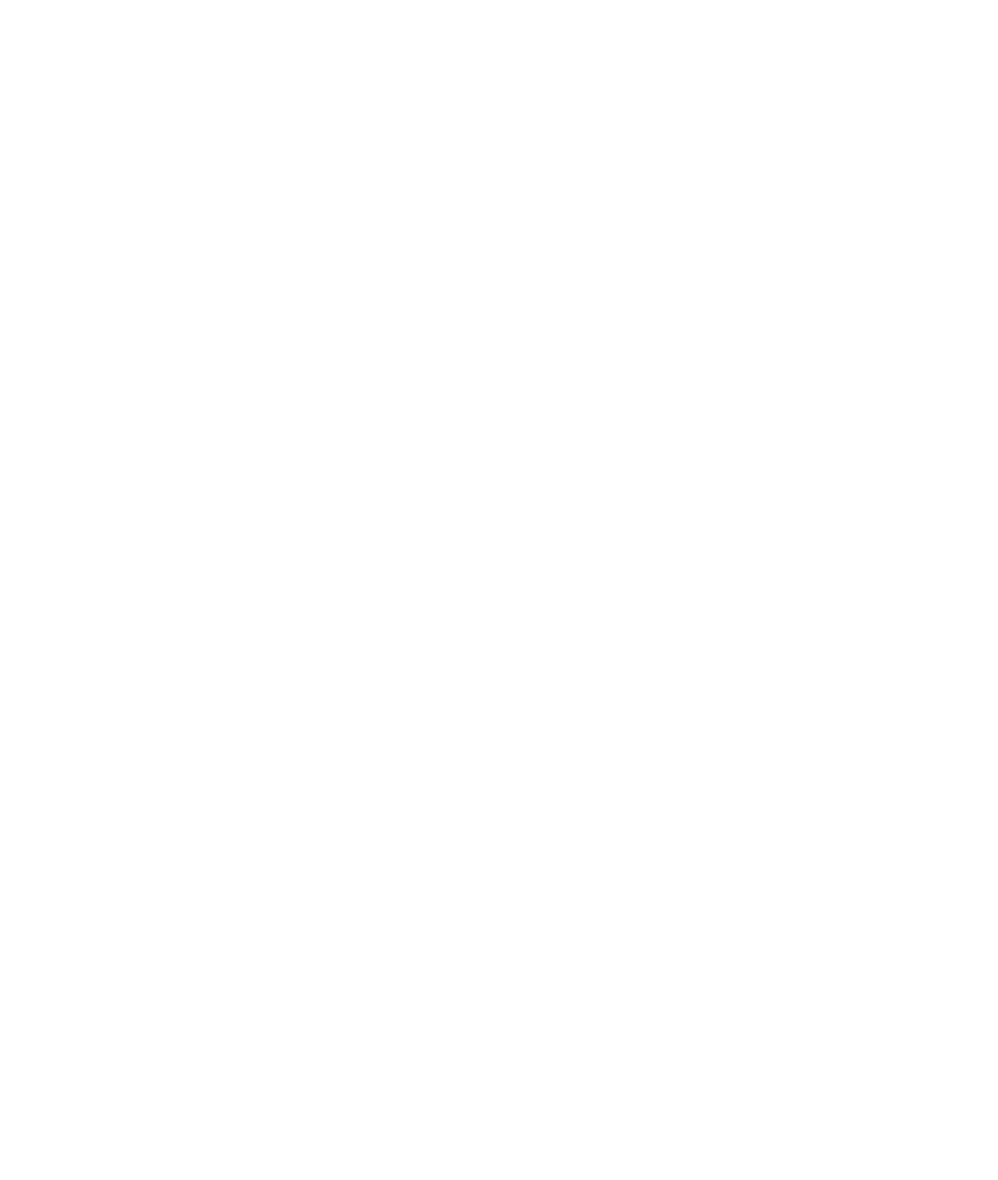
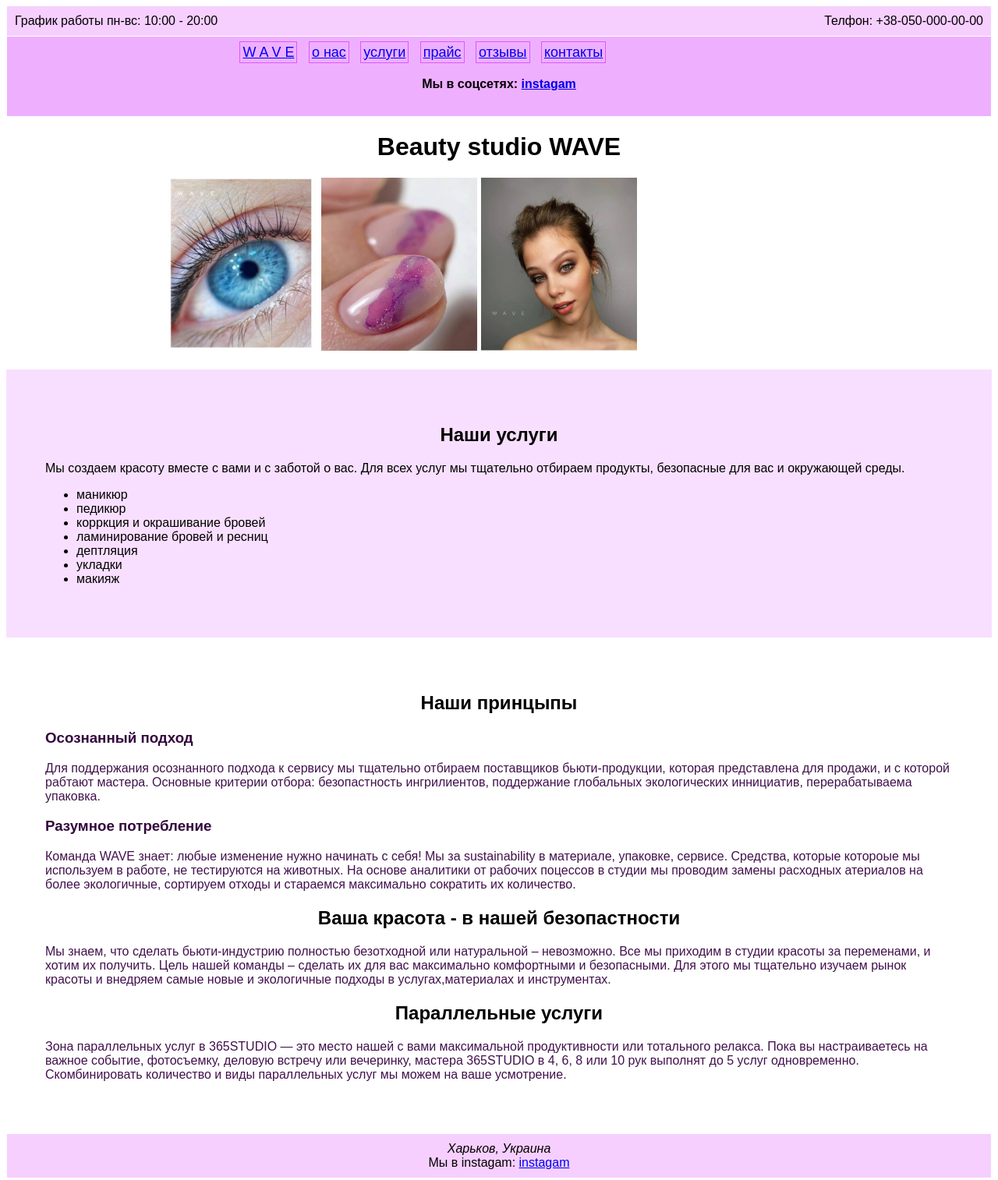
Before and after one commit to Aleksandra05sh/1st-website, a plain HTML site: page index.html in a window 1280 px wide. Shown: the whole page at 78% size. Before the commit the page ends 800 px from the top, so only its background shows below. Drawn offline with Linux system fonts and the light colour scheme.

Commit message:
Task 1 Done

```diff
--- a/index.html
+++ b/index.html
@@ -1,9 +1,117 @@
 <!DOCTYPE html>
-<html lang="en">
+<html lang="ru">
   <head>
     <meta charset="UTF-8" />
     <meta name="viewport" content="width=device-width, initial-scale=1.0" />
     <title>Document</title>
+    <link rel="stylesheet" href="styles/style.css" />
+    <style>
+      .topheader {
+        background-color: #cc00ff30;
+        margin: 1px;
+        padding: 10px;
+      }
+    </style>
   </head>
-  <body></body>
+  <body>
+    <header class="header">
+      <section class="topheader">
+        <div style="float: left">График работы пн-вс: 10:00 - 20:00</div>
+        <div style="float: right">Телфон: +38-050-000-00-00</div>
+        <div style="clear: both"></div>
+      </section>
+      <section class="lowheader">
+        <nav>
+          <ul class="hrlist">
+            <li><a href="index.html">W A V E</a></li>
+            <li><a href="#">о нас</a></li>
+            <li><a href="#">услуги</a></li>
+            <li><a href="#">прайс</a></li>
+            <li><a href="#">отзывы</a></li>
+            <li><a href="#">контакты</a></li>
+          </ul>
+        </nav>
+        <h4>
+          Мы в соцсетях:
+          <a href="https://Instagram.com/wave_kh?igshid=10fp7sqrlrjkp"
+            >instagam</a
+          >
+        </h4>
+      </section>
+    </header>
+    <main>
+      <h1>Beauty studio WAVE</h1>
+      <div class="img">
+        <img src="images/eye.jpg" width="200" height="222" alt="фото работ" />
+        <img src="images/nail.jpg" width="200" height="222" alt="фото работ" />
+        <img src="images/make.jpg" width="200" height="222" alt="фото работ" />
+      </div>
+      <section class="services">
+        <h2>Наши услуги</h2>
+        <div>
+          <p>
+            Мы создаем красоту вместе с вами и с заботой о вас. Для всех услуг
+            мы тщательно отбираем продукты, безопасные для вас и окружающей
+            среды.
+          </p>
+          <ul>
+            <li>маникюр</li>
+            <li>педикюр</li>
+            <li>корркция и окрашивание бровей</li>
+            <li>ламинирование бровей и ресниц</li>
+            <li>дептляция</li>
+            <li>укладки</li>
+            <li>макияж</li>
+          </ul>
+        </div>
+      </section>
+      <section class="information">
+        <h2>Наши принцыпы</h2>
+        <h3>Осознанный подход</h3>
+        <p>
+          Для поддержания осознанного подхода к сервису мы тщательно отбираем
+          поставщиков бьюти-продукции, которая представлена для продажи, и с
+          которой рабтают мастера. Основные критерии отбора: безопастность
+          ингрилиентов, поддержание глобальных экологических иннициатив,
+          перерабатываема упаковка.
+        </p>
+        <h3>Разумное потребление</h3>
+        <p>
+          Команда WAVE знает: любые изменение нужно начинать с себя! Мы за
+          sustainability в материале, упаковке, сервисе. Средства, которые
+          котороые мы используем в работе, не тестируются на животных. На основе
+          аналитики от рабочих поцессов в студии мы проводим замены расходных
+          атериалов на более экологичные, сортируем отходы и стараемся
+          максимально сократить их количество.
+        </p>
+        <h2>Ваша красота - в нашей безопастности</h2>
+        <p>
+          Мы знаем, что сделать бьюти-индустрию полностью безотходной или
+          натуральной – невозможно. Все мы приходим в студии красоты за
+          переменами, и хотим их получить. Цель нашей команды – сделать их для
+          вас максимально комфортными и безопасными. Для этого мы тщательно
+          изучаем рынок красоты и внедряем самые новые и экологичные подходы в
+          услугах,материалах и инструментах.
+        </p>
+        <h2>Параллельные услуги</h2>
+        <p>
+          Зона параллельных услуг в 365STUDIO — это место нашей с вами
+          максимальной продуктивности или тотального релакса. Пока вы
+          настраиваетесь на важное событие, фотосъемку, деловую встречу или
+          вечеринку, мастера 365STUDIO в 4, 6, 8 или 10 рук выполнят до 5 услуг
+          одновременно. Скомбинировать количество и виды параллельных услуг мы
+          можем на ваше усмотрение.
+        </p>
+      </section>
+    </main>
+    <footer>
+      <address>Харьков, Украина</address>
+      <div>
+        Мы в instagam:
+        <a href="https://Instagram.com/wave_kh?igshid=10fp7sqrlrjkp"
+          >instagam</a
+        >
+      </div>
+    </footer>
+  </body>
 </html>
--- a/styles/style.css
+++ b/styles/style.css
@@ -0,0 +1,55 @@
+body {
+  background-color: #ffffff;
+  font-family: Arial, Helvetica, sans-serif;
+}
+.hrlist {
+  margin: 0 20%;
+}
+
+.hrlist > li {
+  display: inline;
+  margin-right: 10px;
+  border: 1px solid #cc00ff80;
+  padding: 3px;
+  font-size: large;
+}
+.lowheader {
+  background-color: #cc00ff50;
+  margin: 1px;
+  padding: 10px;
+}
+
+h1,
+h2,
+h4 {
+  text-align: center;
+}
+
+.img {
+  margin: 20px 200px;
+}
+
+.services {
+  background-color: #cc00ff20;
+  margin: 0px;
+  padding: 50px;
+}
+
+.information {
+  padding: 50px;
+}
+
+.information > h3 {
+  color: #33063d;
+}
+
+.information > p {
+  color: #42114d;
+}
+
+footer {
+  text-align: center;
+  background-color: #cc00ff30;
+  margin: 1px;
+  padding: 10px;
+}
```
Also changed, not shown: images/eye.jpg (added), images/logo-nstagram.png (added), images/make.jpg (added), images/nail.jpg (added).
